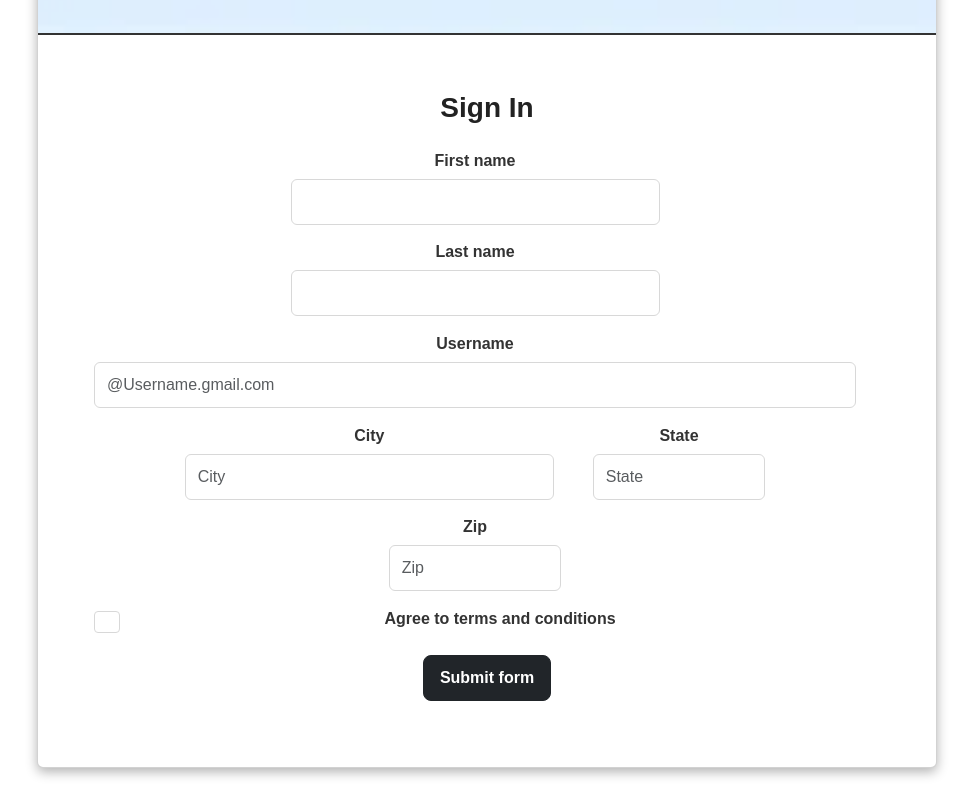
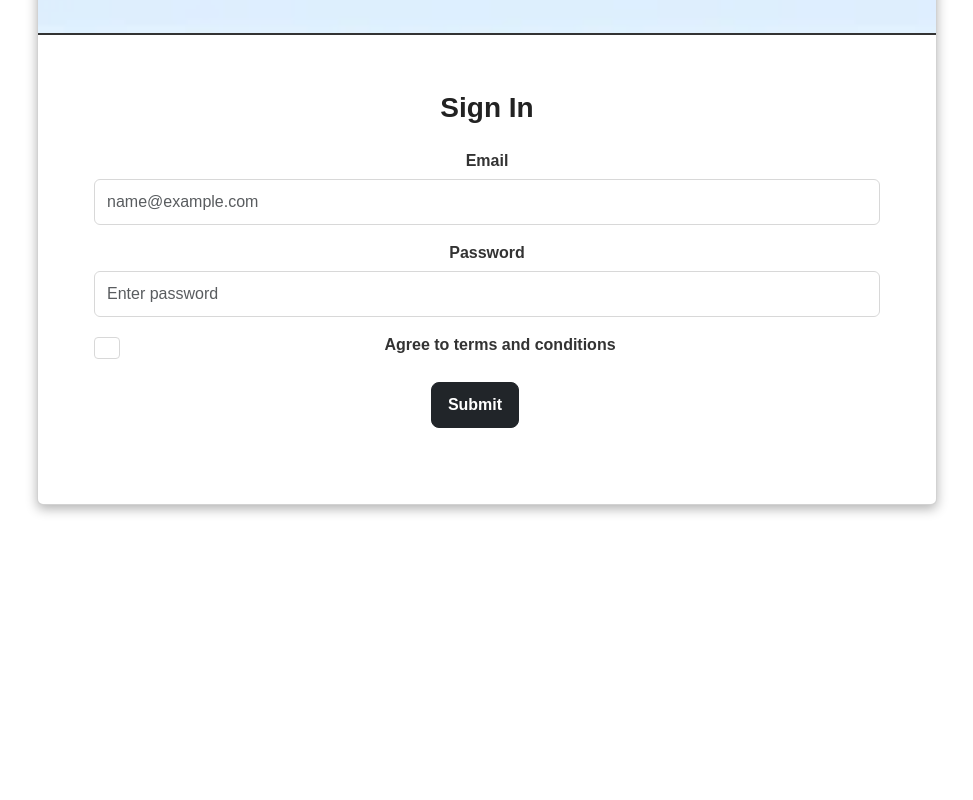
Before and after one commit to imposterbharathkumarburugu15-cpu/CINEFLIX, a React (Vite) app: page /sign in a window 1280 px wide. Shown: the part 1002-1802 px from the top of the page, without its empty margins (153-1126 px from the left). After the commit the page ends 1539 px from the top, so only its background shows below. Built offline with nearby package versions, Linux system fonts and the light colour scheme.

Commit message:
Refactor Signin component to use email and password

```diff
--- a/src/Signin.jsx
+++ b/src/Signin.jsx
@@ -2,29 +2,19 @@ import React from "react";
 import { Formik } from "formik";
 import * as Yup from "yup";
 import { useNavigate } from "react-router-dom";
-import {
-  Form,
-  Button,
-  Row,
-  Col,
-  InputGroup,
-  Card,
-  Container,
-} from "react-bootstrap";
+import { Form, Button, Row, Col, Card, Container } from "react-bootstrap";
 import "./signin.css";
 import l1 from "./logol.png";
 
 const schema = Yup.object().shape({
-  firstName: Yup.string().required("First name is required"),
-  lastName: Yup.string().required("Last name is required"),
-  username: Yup.string().required("Username is required"),
-  city: Yup.string().required("City is required"),
-  state: Yup.string().required("State is required"),
-  zip: Yup.string().required("Zip is required"),
+  email: Yup.string().email("Invalid email").required("Email is required"),
+  password: Yup.string()
+    .min(6, "Password must be at least 6 characters")
+    .required("Password is required"),
   terms: Yup.boolean().oneOf([true], "You must accept the terms"),
 });
 
-const Signin = () => {
+const Sign = () => {
   const navigate = useNavigate();
 
   return (
@@ -44,21 +34,19 @@ const Signin = () => {
               <h2 className="mb-4">Sign In</h2>
 
               <Formik
+                initialValues={{ email: "", password: "", terms: false }}
                 validationSchema={schema}
                 onSubmit={(values, { setSubmitting }) => {
-                  console.log("Form submitted:", values);
+                  // show console info, then navigate to /movies
+                  setSubmitting(true);
+                  console.log("Sign form submitted:", values);
+
+                  // small timeout to allow button disabled state to show briefly
+                  setTimeout(() => {
                     setSubmitting(false);
-                  alert("Sign-in successful! Welcome to CineFlix ✅");
+                    // Navigate to movies page
                     navigate("/movies");
-                }}
-                initialValues={{
-                  firstName: "",
-                  lastName: "",
-                  username: "",
-                  city: "",
-                  state: "",
-                  zip: "",
-                  terms: false,
+                  }, 300);
                 }}
               >
                 {({
@@ -68,114 +56,43 @@ const Signin = () => {
                   values,
                   touched,
                   errors,
+                  isSubmitting,
                 }) => (
                   <Form noValidate onSubmit={handleSubmit}>
-                    <Row className="mb-3">
-                      <Form.Group as={Col} md="6" controlId="firstName">
-                        <Form.Label>First name</Form.Label>
+                    <Form.Group className="mb-3" controlId="email">
+                      <Form.Label>Email</Form.Label>
                       <Form.Control
-                          type="text"
-                          name="firstName"
-                          value={values.firstName}
+                        type="email"
+                        name="email"
+                        placeholder="name@example.com"
+                        value={values.email}
                         onChange={handleChange}
                         onBlur={handleBlur}
-                          isInvalid={touched.firstName && !!errors.firstName}
+                        isInvalid={touched.email && !!errors.email}
                       />
                       <Form.Control.Feedback type="invalid">
-                          {errors.firstName}
+                        {errors.email}
                       </Form.Control.Feedback>
                     </Form.Group>
 
-                      <Form.Group as={Col} md="6" controlId="lastName">
-                        <Form.Label>Last name</Form.Label>
+                    <Form.Group className="mb-3" controlId="password">
+                      <Form.Label>Password</Form.Label>
                       <Form.Control
-                          type="text"
-                          name="lastName"
-                          value={values.lastName}
+                        type="password"
+                        name="password"
+                        placeholder="Enter password"
+                        value={values.password}
                         onChange={handleChange}
                         onBlur={handleBlur}
-                          isInvalid={touched.lastName && !!errors.lastName}
+                        isInvalid={touched.password && !!errors.password}
                       />
                       <Form.Control.Feedback type="invalid">
-                          {errors.lastName}
-                        </Form.Control.Feedback>
-                      </Form.Group>
-                    </Row>
-
-                    <Row className="mb-3">
-                      <Form.Group as={Col} md="12" controlId="username">
-                        <Form.Label>Username</Form.Label>
-                        <InputGroup hasValidation>
-                          <Form.Control
-                            type="text"
-                            name="username"
-                            placeholder="@Username.gmail.com"
-                            aria-describedby="inputGroupPrepend"
-                            value={values.username}
-                            onChange={handleChange}
-                            onBlur={handleBlur}
-                            isInvalid={touched.username && !!errors.username}
-                          />
-                          <Form.Control.Feedback type="invalid">
-                            {errors.username}
-                          </Form.Control.Feedback>
-                        </InputGroup>
-                      </Form.Group>
-                    </Row>
-
-                    <Row className="mb-3">
-                      <Form.Group as={Col} md="6" controlId="city">
-                        <Form.Label>City</Form.Label>
-                        <Form.Control
-                          type="text"
-                          name="city"
-                          placeholder="City"
-                          value={values.city}
-                          onChange={handleChange}
-                          onBlur={handleBlur}
-                          isInvalid={touched.city && !!errors.city}
-                        />
-                        <Form.Control.Feedback type="invalid">
-                          {errors.city}
+                        {errors.password}
                       </Form.Control.Feedback>
                     </Form.Group>
 
-                      <Form.Group as={Col} md="3" controlId="state">
-                        <Form.Label>State</Form.Label>
-                        <Form.Control
-                          type="text"
-                          name="state"
-                          placeholder="State"
-                          value={values.state}
-                          onChange={handleChange}
-                          onBlur={handleBlur}
-                          isInvalid={touched.state && !!errors.state}
-                        />
-                        <Form.Control.Feedback type="invalid">
-                          {errors.state}
-                        </Form.Control.Feedback>
-                      </Form.Group>
-
-                      <Form.Group as={Col} md="3" controlId="zip">
-                        <Form.Label>Zip</Form.Label>
-                        <Form.Control
-                          type="text"
-                          name="zip"
-                          placeholder="Zip"
-                          value={values.zip}
-                          onChange={handleChange}
-                          onBlur={handleBlur}
-                          isInvalid={touched.zip && !!errors.zip}
-                        />
-                        <Form.Control.Feedback type="invalid">
-                          {errors.zip}
-                        </Form.Control.Feedback>
-                      </Form.Group>
-                    </Row>
-
                     <Form.Group className="mb-3" controlId="terms">
                       <Form.Check
-                        required
                         name="terms"
                         label="Agree to terms and conditions"
                         onChange={handleChange}
@@ -187,9 +104,17 @@ const Signin = () => {
                       />
                     </Form.Group>
 
-                    <Button type="submit" className="mt-2" variant="dark">
-                      Submit form
+                    <Row>
+                      <Col>
+                        <Button
+                          type="submit"
+                          variant="dark"
+                          disabled={isSubmitting}
+                        >
+                          {isSubmitting ? "Submitting..." : "Submit"}
                         </Button>
+                      </Col>
+                    </Row>
                   </Form>
                 )}
               </Formik>
@@ -201,4 +126,4 @@ const Signin = () => {
   );
 };
 
-export default Signin;
+export default Sign;
```
Lines whose indentation alone changed are shown as unchanged.
